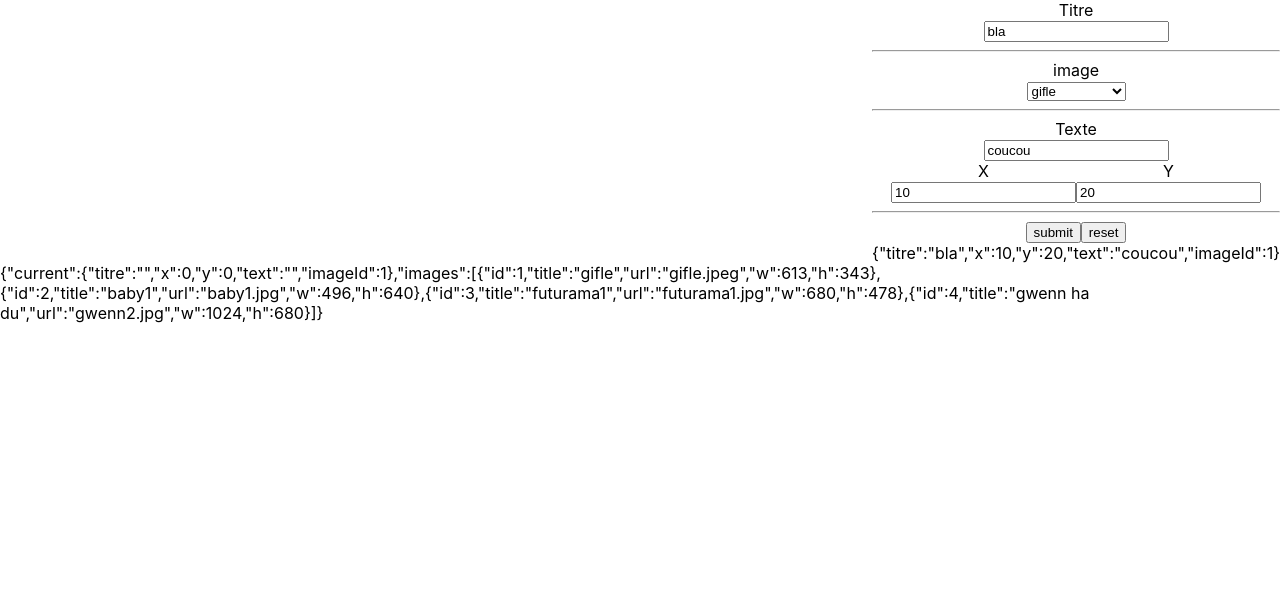
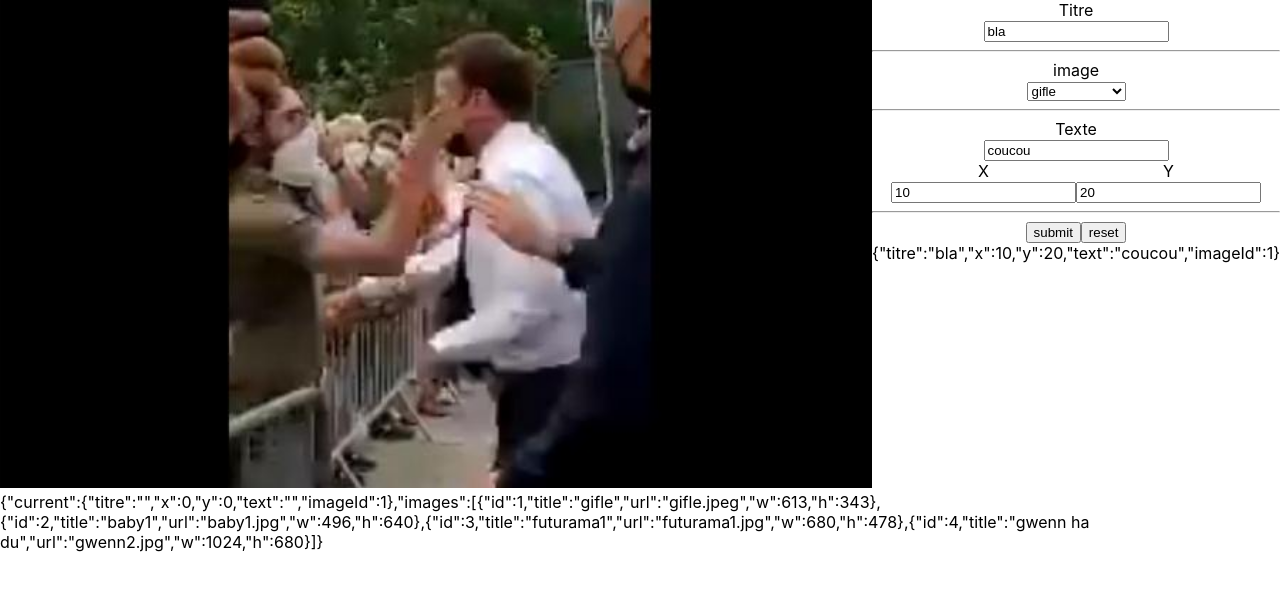
Before and after one commit to champix56/tjs-2021-06-08, a React (Create React App) app: page / in a window 1280 px wide. Shown: the top 590 px of the page. Built offline with nearby package versions, Linux system fonts and the light colour scheme; data requests are answered from the project's data file.

Commit message:
mise en place de la viewbox & protect pour les images null

```diff
--- a/src/App/App.js
+++ b/src/App/App.js
@@ -27,7 +27,10 @@ class App extends React.Component {
     return <div className="App">
       <FlexLayout>
         <div>
-          <MemeViewer meme={{...this.state.current,image:this.state.images.find(e=>e.id===this.state.current.imageId)}}/>
+          <MemeViewer meme={{
+            ...this.state.current,
+            image:this.state.images.find(e=>e.id===this.state.current.imageId)
+            }}/>
         </div>
         <MemeForm images={this.state.images} onSubmit={formState => this.setState({ current: formState })} />
       </FlexLayout>
--- a/src/App/components/MemeForm/MemeForm.js
+++ b/src/App/components/MemeForm/MemeForm.js
@@ -19,7 +19,7 @@ const MemeForm = (props) => {
         <label htmlFor="image">image</label><br />
 
         <select onChange={evt => {
-          setstate({ ...state, imageId: evt.target.value });
+          setstate({ ...state, imageId: Number(evt.target.value) });
         }} value={state.imageId} id="image">
           {
             props.images.map((element,index)=><option value={element.id} key={"option-image-"+index} >{element.title}</option>)
--- a/src/App/components/MemeViewer/MemeViewer.js
+++ b/src/App/components/MemeViewer/MemeViewer.js
@@ -1,11 +1,11 @@
 import React from 'react';
 import PropTypes from 'prop-types';
 import styles from './MemeViewer.module.css';
-
+import {BASE_IMG_URL} from '../../config/config';
 const MemeViewer = (props) => (
-  <svg className={styles.MemeViewer} data-testid="MemeViewer">
-    <image href="" x="0" y="0"/>
-    <text x={props.x} y={props.y}>{props.text}</text>
+  <svg className={styles.MemeViewer} data-testid="MemeViewer" viewBox={'0 0 '+(props.meme.image?`${props.meme.image.w} ${props.meme.image.h}`:'1000 1000')} >
+    {props.meme.image && <image href={`${BASE_IMG_URL}${props.meme.image.url}`} x="0" y="0"/>}
+    <text x={props.meme.x} y={props.meme.y}>{props.meme.text}</text>
   </svg>
 );
 
--- a/src/App/config/config.js
+++ b/src/App/config/config.js
@@ -1 +1,2 @@
 export const REST_ADR_SRV="http://localhost:7956"
+export const BASE_IMG_URL="/img/"
```
Also changed, not shown: public/img/gwenn.svg (added).
